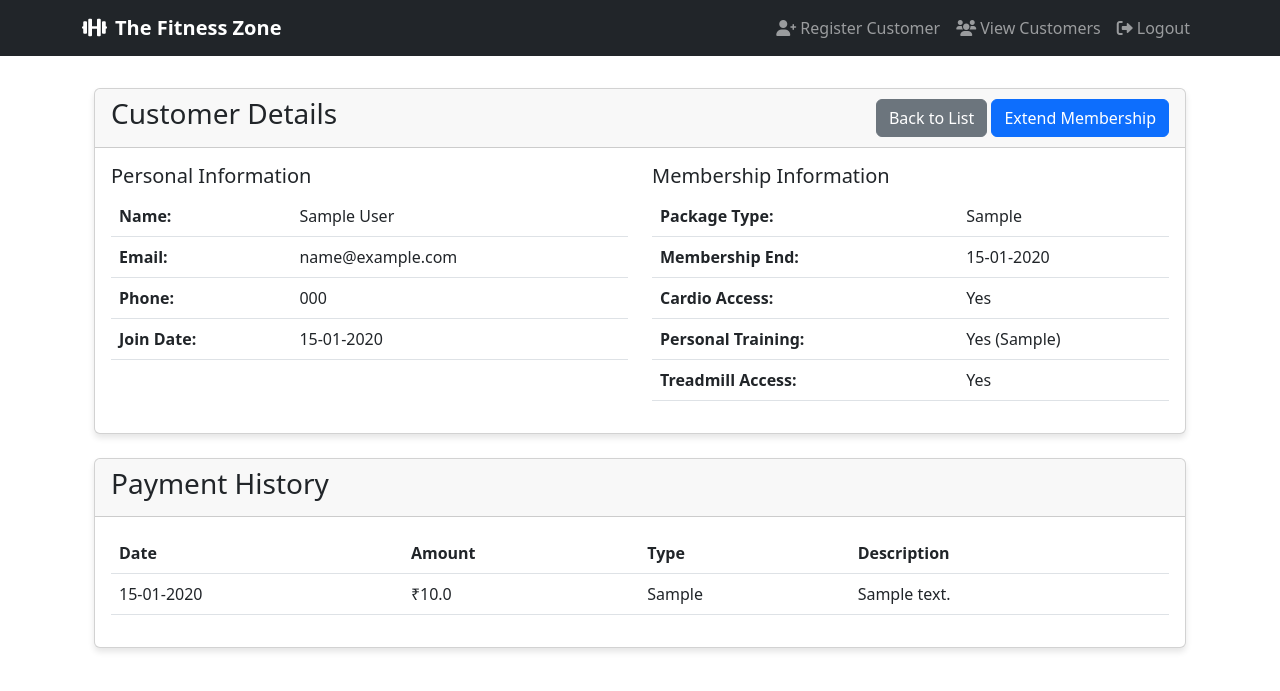
After one commit to DhanushU2468/gym-track, a Flask app: page /view_customer/1 in a window 1280 px wide. The commit adds this page. Shown: the top 691 px of the page. Run offline with Flask 3, Linux system fonts and the light colour scheme; a user stored in the database is signed in; tables that the repository leaves empty hold one stand-in row (values such as "Sample post").

Commit message:
just changed the reference

```diff
--- a/app.py
+++ b/app.py
@@ -18,6 +18,13 @@ if DATABASE_URL and DATABASE_URL.startswith("postgres://"):
     DATABASE_URL = DATABASE_URL.replace("postgres://", "postgresql://", 1)
 app.config['SQLALCHEMY_DATABASE_URI'] = DATABASE_URL or 'sqlite:///gym.db'
 app.config['SQLALCHEMY_TRACK_MODIFICATIONS'] = False
+
+# Print database URL for debugging (without sensitive information)
+if DATABASE_URL:
+    masked_url = DATABASE_URL.split('@')[0] + '@*****' if '@' in DATABASE_URL else '*****'
+    print(f"Using database: {masked_url}")
+else:
+    print("Using SQLite database: gym.db")
 
 db = SQLAlchemy(app)
 login_manager = LoginManager(app)
@@ -508,7 +515,88 @@ def test_sms():
 
     return redirect(url_for('index'))
 
+@app.route('/extend_membership/<int:customer_id>', methods=['GET', 'POST'])
+@login_required
+def extend_membership(customer_id):
+    customer = Customer.query.get_or_404(customer_id)
+
+    if request.method == 'POST':
+        extension_period = int(request.form.get('extension_period', 0))
+        cardio_access = request.form.get('cardio_access') == 'on'
+        personal_training = request.form.get('personal_training') == 'on'
+        treadmill_access = request.form.get('treadmill_access') == 'on'
+        personal_training_type = request.form.get('personal_training_type')
+        initial_payment = float(request.form.get('initial_payment', 0))
+
+        # Calculate new expiry date
+        current_expiry = customer.membership_end or datetime.now()
+        new_expiry = current_expiry + timedelta(days=30 * extension_period)
+
+        # Update customer details
+        customer.membership_end = new_expiry
+        customer.has_cardio = cardio_access
+        customer.has_personal_training = personal_training
+        customer.treadmill_access = treadmill_access
+        customer.personal_training_type = personal_training_type if personal_training else None
+
+        # Create payment record
+        payment = Fee(
+            customer_id=customer.id,
+            amount=initial_payment,
+            payment_date=datetime.now(),
+            payment_type='Membership Extension',
+            collected_by=current_user.id
+        )
+
+        db.session.add(payment)
+        db.session.commit()
+
+        flash('Membership extended successfully!', 'success')
+        return redirect(url_for('view_customers'))
+
+    return render_template('extend_membership.html', customer=customer)
+
+@app.route('/view_customer/<int:customer_id>')
+@login_required
+def view_customer(customer_id):
+    customer = Customer.query.get_or_404(customer_id)
+    fees = Fee.query.filter_by(customer_id=customer_id).order_by(Fee.payment_date.desc()).all()
+    return render_template('view_customer.html', customer=customer, fees=fees)
+
+@app.route('/edit_customer/<int:customer_id>', methods=['GET', 'POST'])
+@login_required
+def edit_customer(customer_id):
+    customer = Customer.query.get_or_404(customer_id)
+
+    if request.method == 'POST':
+        # Update customer details
+        customer.name = request.form.get('name')
+        customer.email = request.form.get('email')
+        customer.phone = request.form.get('phone')
+        customer.has_cardio = 'has_cardio' in request.form
+        customer.has_personal_training = 'has_personal_training' in request.form
+        customer.personal_training_type = request.form.get('personal_training_type') if 'has_personal_training' in request.form else None
+        customer.treadmill_access = 'treadmill_access' in request.form
+
+        db.session.commit()
+        flash('Customer details updated successfully!', 'success')
+        return redirect(url_for('view_customer', customer_id=customer.id))
+
+    return render_template('edit_customer.html', customer=customer)
+
+def init_db():
+    """Initialize the database and create tables if they don't exist"""
+    try:
+        # Create all tables
+        db.create_all()
+        print("Database tables created successfully")
+
+        # Check if admin exists, if not, redirect to create admin page
+        if not admin_exists():
+            print("No admin user found. Please create an admin account.")
+    except Exception as e:
+        print(f"Error initializing database: {str(e)}")
+
 if __name__ == '__main__':
-    with app.app_context():
-        db.create_all()
+    init_db()
     app.run(debug=True)
--- /dev/null
+++ b/templates/view_customer.html
@@ -0,0 +1,107 @@
+{% extends "base.html" %}
+
+{% block content %}
+<div class="container mt-4">
+    <div class="row">
+        <div class="col-md-12">
+            <div class="card">
+                <div class="card-header d-flex justify-content-between align-items-center">
+                    <h3>Customer Details</h3>
+                    <div>
+                        <a href="{{ url_for('view_customers') }}" class="btn btn-secondary">Back to List</a>
+                        <a href="{{ url_for('extend_membership', customer_id=customer.id) }}" class="btn btn-primary">Extend Membership</a>
+                    </div>
+                </div>
+                <div class="card-body">
+                    <div class="row">
+                        <div class="col-md-6">
+                            <h5>Personal Information</h5>
+                            <table class="table">
+                                <tr>
+                                    <th>Name:</th>
+                                    <td>{{ customer.name }}</td>
+                                </tr>
+                                <tr>
+                                    <th>Email:</th>
+                                    <td>{{ customer.email or 'Not provided' }}</td>
+                                </tr>
+                                <tr>
+                                    <th>Phone:</th>
+                                    <td>{{ customer.phone }}</td>
+                                </tr>
+                                <tr>
+                                    <th>Join Date:</th>
+                                    <td>{{ customer.join_date.strftime('%d-%m-%Y') }}</td>
+                                </tr>
+                            </table>
+                        </div>
+                        <div class="col-md-6">
+                            <h5>Membership Information</h5>
+                            <table class="table">
+                                <tr>
+                                    <th>Package Type:</th>
+                                    <td>{{ customer.package_type|title }}</td>
+                                </tr>
+                                <tr>
+                                    <th>Membership End:</th>
+                                    <td>{{ customer.membership_end.strftime('%d-%m-%Y') }}</td>
+                                </tr>
+                                <tr>
+                                    <th>Cardio Access:</th>
+                                    <td>{{ 'Yes' if customer.has_cardio else 'No' }}</td>
+                                </tr>
+                                <tr>
+                                    <th>Personal Training:</th>
+                                    <td>
+                                        {% if customer.has_personal_training %}
+                                            Yes ({{ customer.personal_training_type|title }})
+                                        {% else %}
+                                            No
+                                        {% endif %}
+                                    </td>
+                                </tr>
+                                <tr>
+                                    <th>Treadmill Access:</th>
+                                    <td>{{ 'Yes' if customer.treadmill_access else 'No' }}</td>
+                                </tr>
+                            </table>
+                        </div>
+                    </div>
+                </div>
+            </div>
+        </div>
+    </div>
+
+    <div class="row mt-4">
+        <div class="col-md-12">
+            <div class="card">
+                <div class="card-header">
+                    <h3>Payment History</h3>
+                </div>
+                <div class="card-body">
+                    <table class="table">
+                        <thead>
+                            <tr>
+                                <th>Date</th>
+                                <th>Amount</th>
+                                <th>Type</th>
+                                <th>Description</th>
+                            </tr>
+                        </thead>
+                        <tbody>
+                            {% for fee in fees %}
+                            <tr>
+                                <td>{{ fee.payment_date.strftime('%d-%m-%Y') }}</td>
+                                <td>₹{{ fee.amount }}</td>
+                                <td>{{ fee.payment_type }}</td>
+                                <td>{{ fee.description or '-' }}</td>
+                            </tr>
+                            {% endfor %}
+                        </tbody>
+                    </table>
+                </div>
+            </div>
+        </div>
+    </div>
+</div>
+{% endblock %}
```
Also changed, not shown: render.yaml (added, +23 -0 lines), templates/edit_customer.html (added, +70 -0 lines), templates/extend_membership.html (added, +68 -0 lines), templates/view_customers.html (+4 -8 lines), README.md, instance/gym.db.
